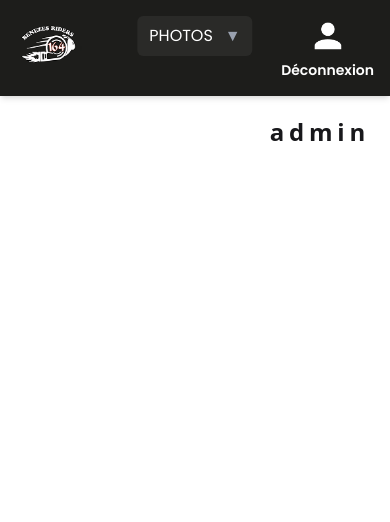
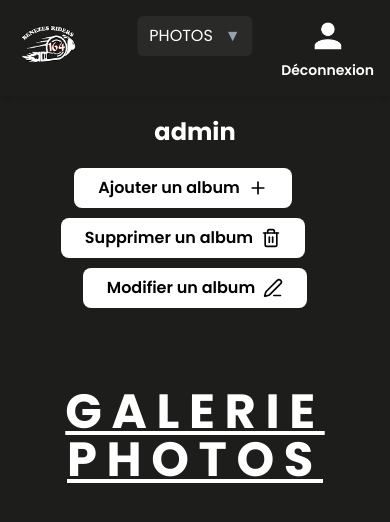
Before and after one commit to ewenlarrieu/Benezes-Riders, a React (Vite) app in the folder client/: page /photos in a window 390 px wide. Shown: the top 522 px of the page. Built offline with nearby package versions, Linux system fonts and the light colour scheme; sample sign-in values are in the browser's storage.

Commit message:
Ajout de la gestion admin cote front

```diff
--- a/client/package.json
+++ b/client/package.json
@@ -12,6 +12,7 @@
   "dependencies": {
     "@tailwindcss/vite": "^4.1.16",
     "daisyui": "^5.3.10",
+    "lucide-react": "^0.552.0",
     "react": "^19.1.1",
     "react-dom": "^19.1.1",
     "react-router-dom": "^7.9.4",
--- a/client/src/Photos.jsx
+++ b/client/src/Photos.jsx
@@ -1,18 +1,51 @@
-import React, { useContext } from 'react'
-import Navbar from '../components/navBar'
+import React, { useContext } from 'react';
+import Navbar from '../components/navBar';
 import { AuthContext } from './AuthContext/AuthContext';
-
+import { Plus, Trash2, Edit3 } from 'lucide-react';
+import './styles/responsive.css'; // 👈 important : importer ton fichier responsive
 
 export default function Photos() {
   const { isAuthenticated } = useContext(AuthContext);
+
   return (
-    <div>
-      <Navbar />
+    <div
+      className="min-h-screen bg-[#1D1D1B] text-white"
+      style={{ fontFamily: 'Poppins, sans-serif' }}
+    >
+      <nav>
+        <Navbar />
+      </nav>
+
       {isAuthenticated && (
-        <div className='tracking-custom text-right text-2xl font-bold mt-5 mr-5'>
-          admin
+        <div className="admin-section w-full mt-5 px-5 relative">
+          {/* Texte admin */}
+          <div className="admin-label text-2xl font-bold">
+            <p>admin</p>
+          </div>
+
+          {/* Boutons centrés */}
+          <div className="admin-buttons flex justify-center mt-5 space-x-6 flex-wrap">
+            <button className="bg-white text-black px-6 py-2 rounded-lg font-semibold hover:bg-gray-200 transition flex items-center space-x-2 group">
+              <span>Ajouter un album</span>
+              <Plus size={20} className="transition-transform duration-200 group-hover:rotate-90 group-hover:text-green-600" />
+            </button>
+
+            <button className="bg-white text-black px-6 py-2 rounded-lg font-semibold hover:bg-gray-200 transition flex items-center space-x-2 group">
+              <span>Supprimer un album</span>
+              <Trash2 size={20} className="transition-transform duration-200 group-hover:scale-110 group-hover:text-red-600" />
+            </button>
+
+            <button className="bg-white text-black px-6 py-2 rounded-lg font-semibold hover:bg-gray-200 transition flex items-center space-x-2 group">
+              <span>Modifier un album</span>
+              <Edit3 size={20} className="transition-transform duration-200 group-hover:rotate-12 group-hover:text-blue-600" />
+            </button>
+          </div>
         </div>
       )}
+
+      <h1 className="tracking-custom font-bold underline text-5xl text-center mt-20">
+        GALERIE PHOTOS
+      </h1>
     </div>
   );
 }
--- a/client/src/styles/responsive.css
+++ b/client/src/styles/responsive.css
@@ -453,3 +453,37 @@
         font-size: 1.5rem;
     }
 }
+
+
+
+/* ------- RESPONSIVE ------- */
+
+/* Par défaut (écran large) */
+.admin-section {
+    position: relative;
+}
+
+.admin-label {
+    position: absolute;
+    right: 20px;
+    top: 0;
+}
+
+/* Pour les écrans plus petits que 768px */
+@media (max-width: 1000px) {
+    .admin-label {
+        position: static;
+        /* retire la position absolue */
+        text-align: center;
+        /* centre le texte */
+        margin-bottom: 10px;
+        /* espace entre admin et boutons */
+    }
+
+    .admin-buttons {
+        flex-direction: column;
+        align-content: center;
+        align-items: center;
+        gap: 10px;
+    }
+}
```
Also changed, not shown: 1 other file (tests, documents, lock files or other folders).
